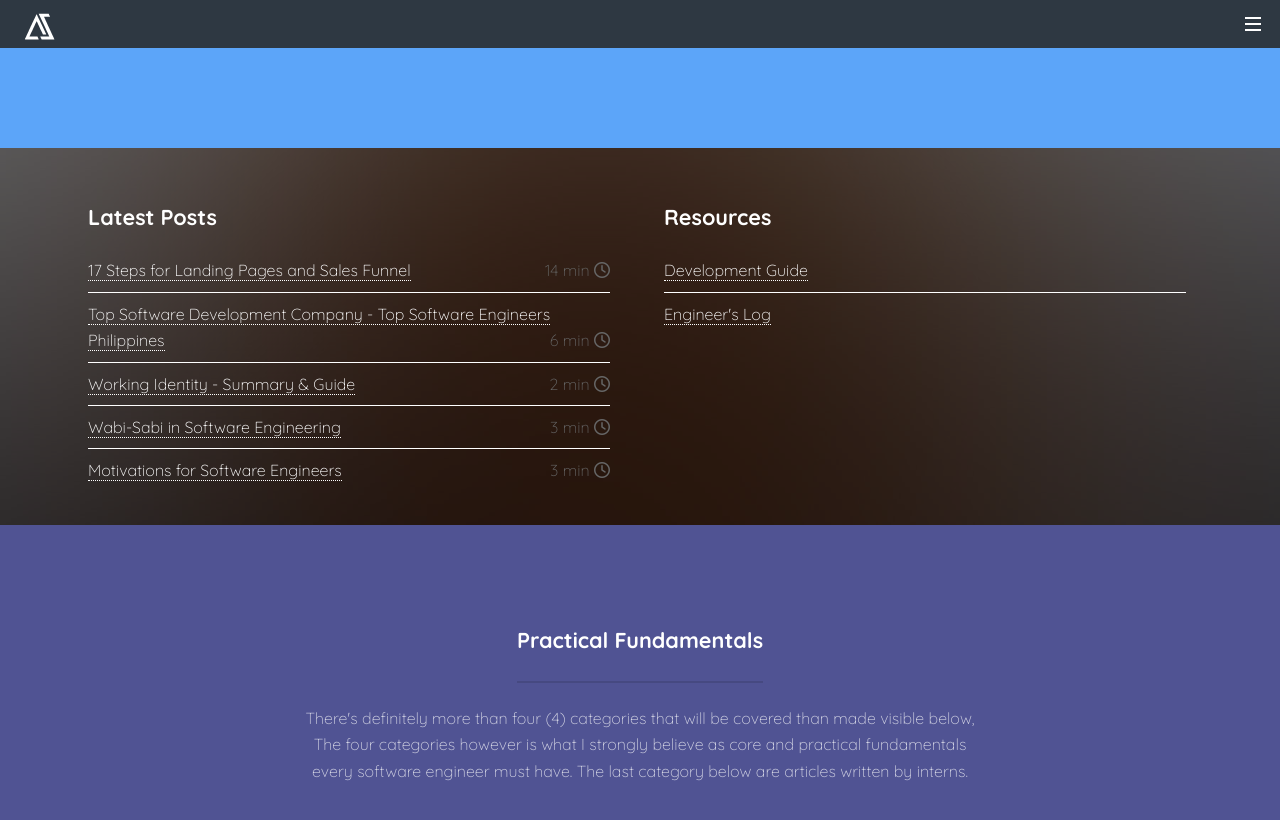
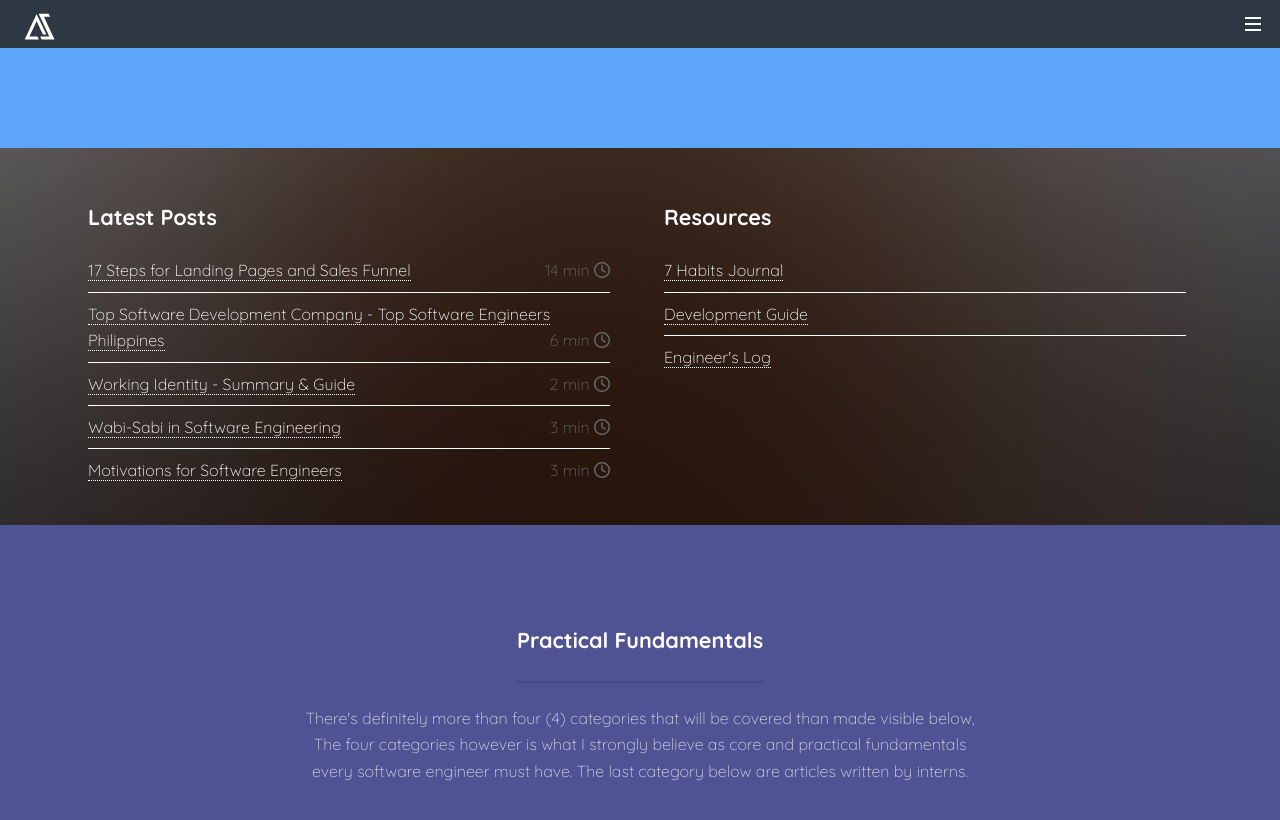
Before and after one commit to ardiesan/ardiesan.github.io, a Jekyll site: the page built from index.html, in a window 1280 px wide and 900 px high, scrolled down 1242 px. Shown: the top 820 px of the window. Built offline with Jekyll 4.4.1, drawn with Linux system fonts in a browser that asks for light colours.

Commit message:
Added 7 habits journal

```diff
--- a/index.html
+++ b/index.html
@@ -80,6 +80,7 @@ layout: landing
   					<div class="6u 12u$(medium) pr-2">
               <h2>Resources</h2>
               <ul class="alt">
+                <li><a href="{{ site.baseurl  }}/7-habits-journal">7 Habits Journal</a></li>
                 <li><a href="{{ site.baseurl  }}/development-guide">Development Guide</a></li>
                 <li><a href="{{ site.baseurl  }}/engineers-log">Engineer's Log</a></li>
               {% for post in site.posts limit:0 %}
```
